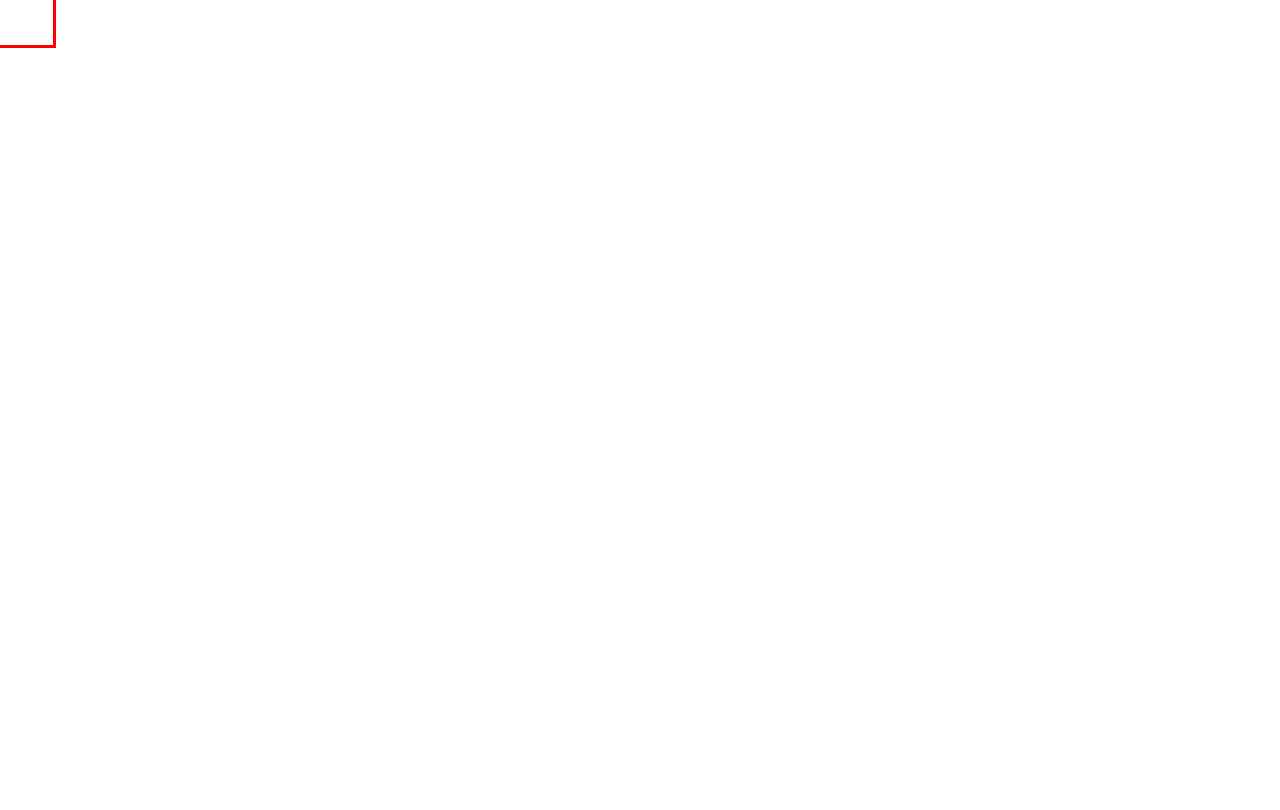
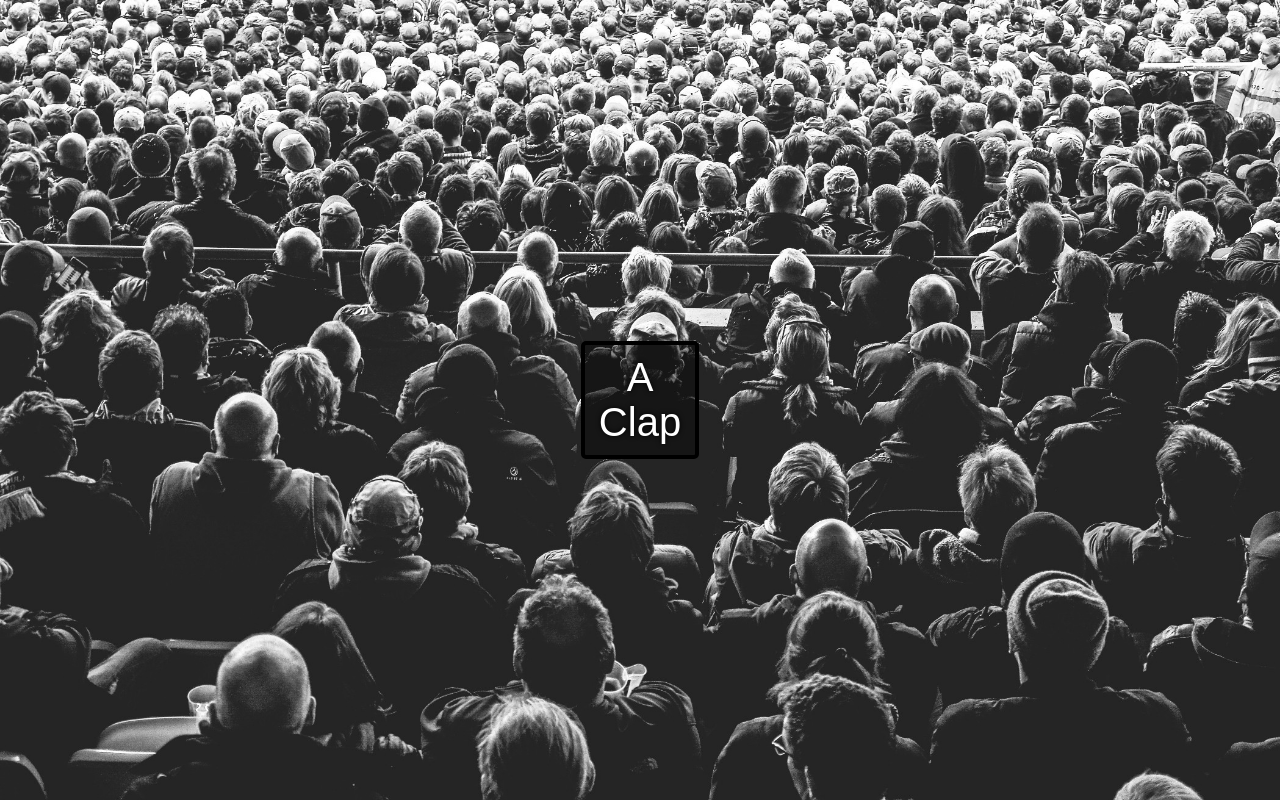
Before and after one commit to Sumit-Patil-10/JavaScript30, a plain HTML site: page #1 Drum kit/index.html in a window 1280 px wide. Drawn offline with Linux system fonts and the light colour scheme.

Commit message:
Added the Sounds

```diff
--- a/#1 Drum kit/index.html
+++ b/#1 Drum kit/index.html
@@ -11,10 +11,19 @@
 
 <body>
   <script src="script.js"></script>
-  <!-- <body background="background.jpg"> -->
+  <audio id ="audio">
+    <source src="sounds/clap.wav" type="audio/wav">
+  </audio>
+
+  <div class = "flex-container">
+
+    <div class="Key" onclick="playAudio()">
+      <txt>A<txt>
+      <span>Clap<span>
+    </div>
 
 
-  <div class = "Key center"></div>
+  </div>
 
 </body>
 </html>
--- a/#1 Drum kit/script.js
+++ b/#1 Drum kit/script.js
@@ -0,0 +1,7 @@
+let clap = document.getElementById("audio")
+console.log("clap" ,clap);
+function playAudio(){
+    clap.play();
+}
+
+console.log("clap" ,clap);
--- a/#1 Drum kit/style.css
+++ b/#1 Drum kit/style.css
@@ -1,16 +1,37 @@
-html, body {
-  height: 100%;
-  width: 100%;
+html {
+  font-size: 10px;
+  background: url('./background.jpg') bottom center;
+  background-size: cover;
 }
 
-.Key {
-  width:50px;
-  height: 50px;
-  border: 3px solid red;
-  padding: 10px;
-  margin: 10px;
+body,html {
+  margin: 0;
+  padding: 0;
+  font-family: sans-serif;
+}
+
+  .Key {
+    border: .4rem solid black;
+    border-radius: .5rem;
+    margin: 1rem;
+    font-size: 1.5rem;
+    padding: 1rem .5rem;
+    transition: all .07s ease;
+    width: 10rem;
+    text-align: center;
+    color: white;
+    background: rgba(0,0,0,0.4);
+    text-shadow: 0 0 .5rem black;
   }
 
-  .center {
-    transform: translate(-50%, -50%);
+  .flex-container{
+    display: flex;
+    flex: 1;
+    min-height: 100vh;
+    align-items: center;
+    justify-content: center;
   }
+  txt {
+    display: block;
+    font-size: 4rem;
+  }
```
